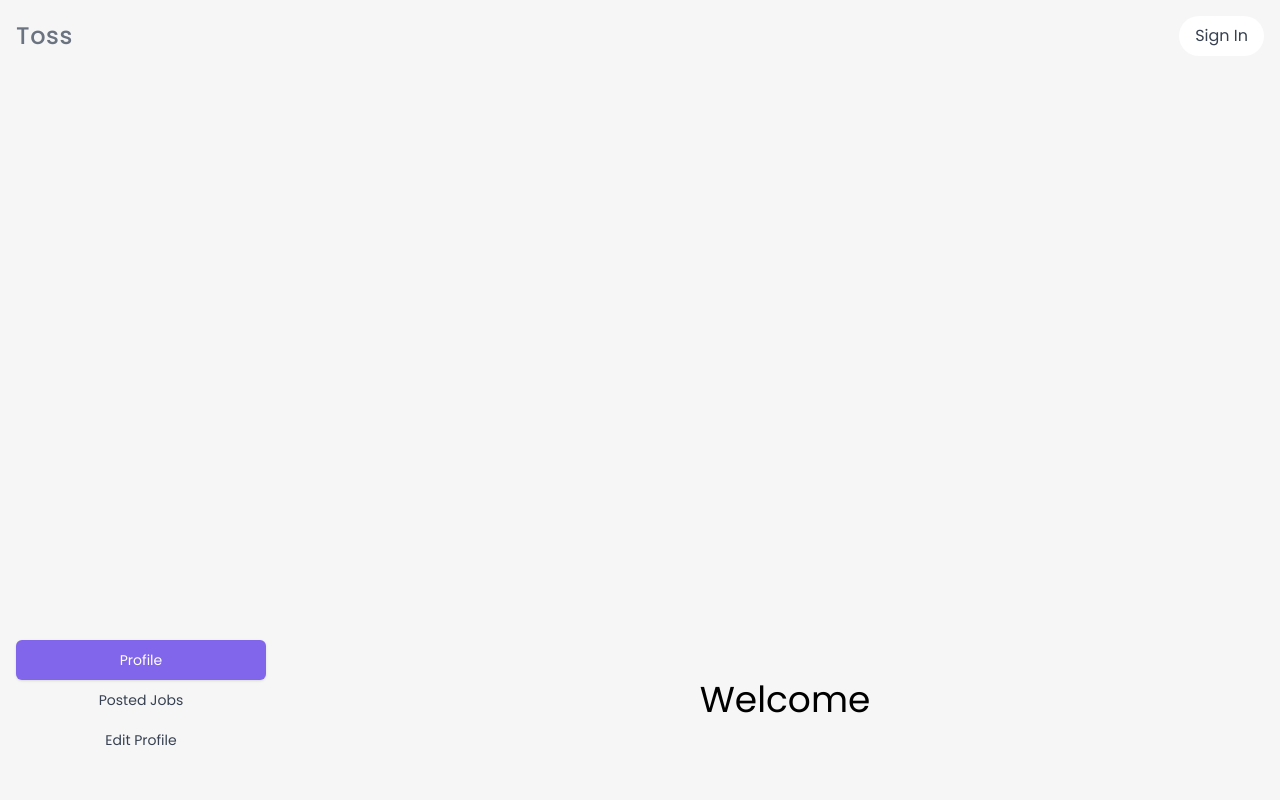
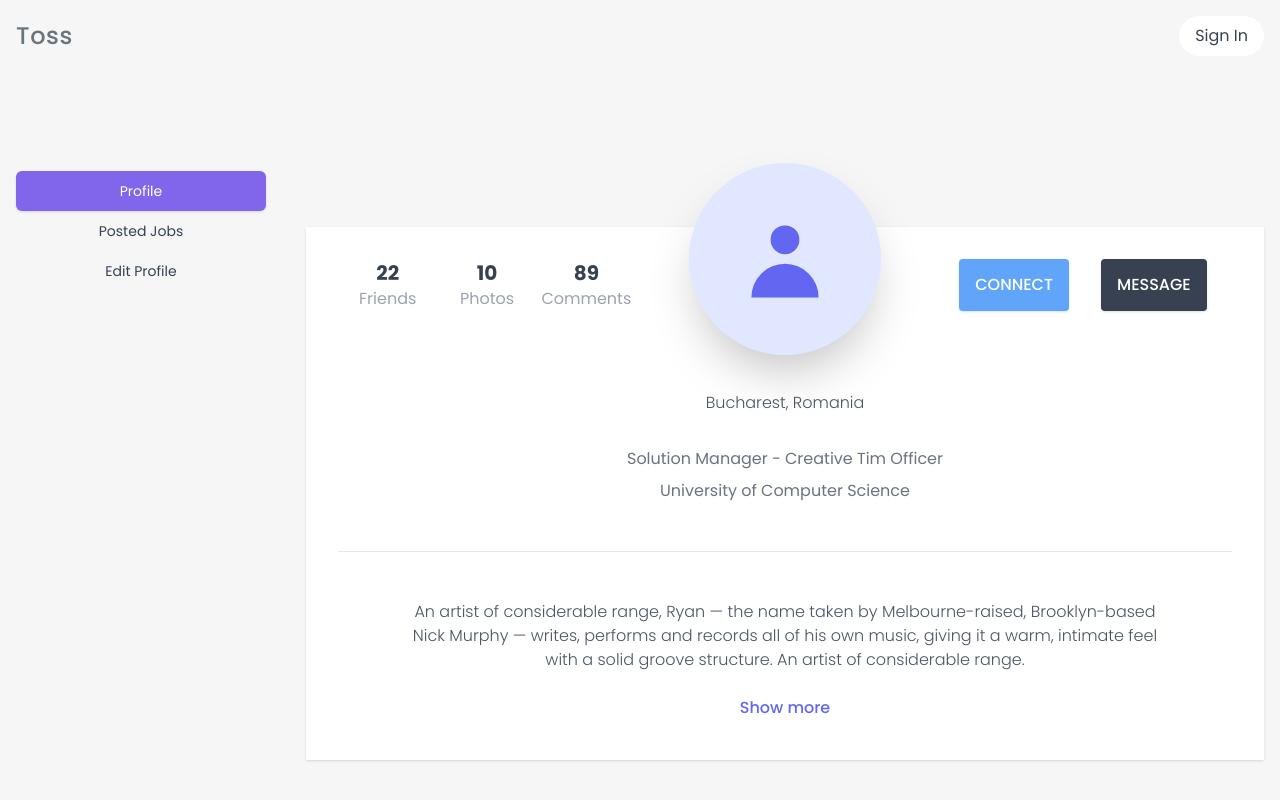
Before and after one commit to SHABIN-K/Brainwave, a Next.js app: page /profile in a window 1280 px wide. Shown: the top 800 px of the page. Built offline with nearby package versions, Linux system fonts and the light colour scheme; no server answers.

Commit message:
userprofile

```diff
--- a/app/(root)/(home)/(routes)/profile/components/UserProfile.jsx
+++ b/app/(root)/(home)/(routes)/profile/components/UserProfile.jsx
@@ -1,21 +1,76 @@
-import { useSession } from "next-auth/react";
-import Image from "next/image";
+import { useSession } from 'next-auth/react';
+import React from 'react';
 
 const UserProfile = () => {
-  const { data: session } = useSession();
+
+const { data: session } = useSession();
   return (
-    <div className="flex h-full w-full items-center justify-center gap-6">
-      <h2 className=" md:text-4xl">Welcome {session?.user.name}</h2>
-      {session?.user.image && (
-        <Image
-          src={session?.user?.image}
-          width={80}
-          height={80}
-          className="rounded-full"
-          alt="user profile image"
-        />
-      )}
-    </div>
+      <div >
+        <div class="p-8 bg-white shadow mt-24 md:mt-14">
+          <div class="grid grid-cols-1 md:grid-cols-3">
+            <div class="grid grid-cols-3 text-center order-last md:order-first mt-20 md:mt-0">
+              <div>
+                <p class="font-bold text-gray-700 text-xl">22</p>
+                <p class="text-gray-400">Friends</p>
+              </div>
+              <div>
+                <p class="font-bold text-gray-700 text-xl">10</p>
+                <p class="text-gray-400">Photos</p>
+              </div>
+              <div>
+                <p class="font-bold text-gray-700 text-xl">89</p>
+                <p class="text-gray-400">Comments</p>
+              </div>
+            </div>
+            <div class="relative">
+              <div class="w-48 h-48 bg-indigo-100 mx-auto rounded-full shadow-2xl absolute inset-x-0 top-0 -mt-24 flex items-center justify-center text-indigo-500">
+                <svg
+                  xmlns="http://www.w3.org/2000/svg"
+                  class="h-24 w-24"
+                  viewBox="0 0 20 20"
+                  fill="currentColor"
+                >
+                  <path
+                    fill-rule="evenodd"
+                    d="M10 9a3 3 0 100-6 3 3 0 000 6zm-7 9a7 7 0 1114 0H3z"
+                    clip-rule="evenodd"
+                  />
+                </svg>
+              </div>
+            </div>
+
+            <div class="space-x-8 flex justify-between mt-32 md:mt-0 md:justify-center">
+              <button class="text-white py-2 px-4 uppercase rounded bg-blue-400 hover:bg-blue-500 shadow hover:shadow-lg font-medium transition transform hover:-translate-y-0.5">
+                Connect
+              </button>
+              <button class="text-white py-2 px-4 uppercase rounded bg-gray-700 hover:bg-gray-800 shadow hover:shadow-lg font-medium transition transform hover:-translate-y-0.5">
+                Message
+              </button>
+            </div>
+          </div>
+
+          <div class="mt-20 text-center border-b pb-12">
+            <h1 class="text-4xl font-medium text-gray-700">
+              {session?.user?.name}
+            </h1>
+            <p class="font-light text-gray-600 mt-3">Bucharest, Romania</p>
+
+            <p class="mt-8 text-gray-500">Solution Manager - Creative Tim Officer</p>
+            <p class="mt-2 text-gray-500">University of Computer Science</p>
+          </div>
+
+          <div class="mt-12 flex flex-col justify-center">
+            <p class="text-gray-600 text-center font-light lg:px-16">
+              An artist of considerable range, Ryan — the name taken by Melbourne-raised,
+              Brooklyn-based Nick Murphy — writes, performs and records all of his own music, giving
+              it a warm, intimate feel with a solid groove structure. An artist of considerable
+              range.
+            </p>
+            <button class="text-indigo-500 py-2 px-4  font-medium mt-4">Show more</button>
+          </div>
+        </div>
+      </div>
+
   );
 };
 
```
